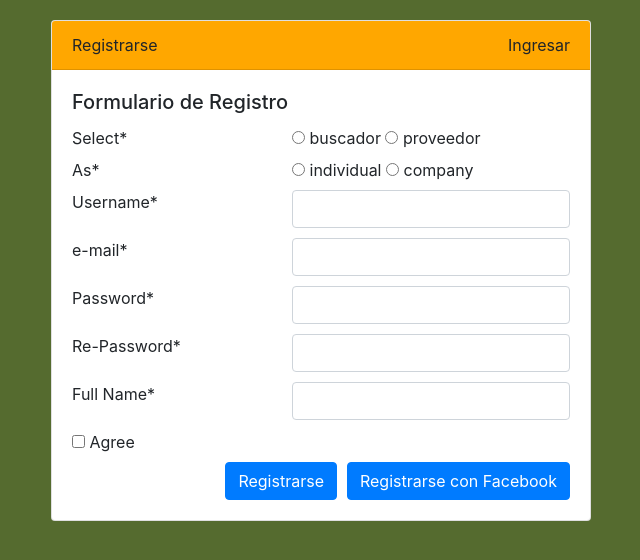
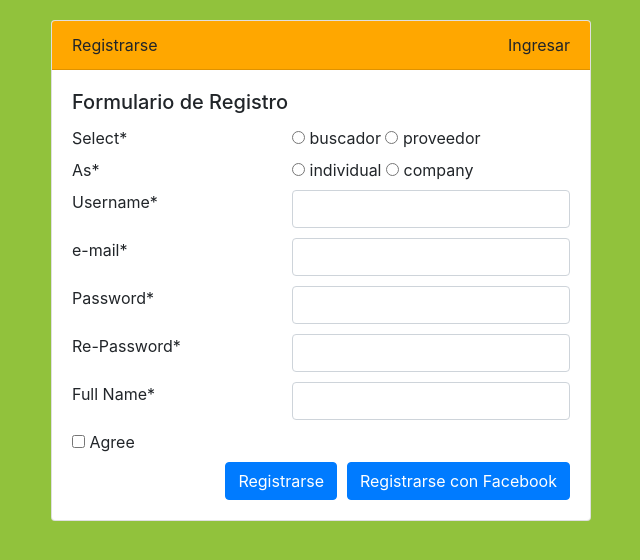
Before and after one commit to xilen0x/4Geeks-5-HTML5-Form2, a plain HTML site: page index.html in a window 1280 px wide. Shown: the whole page, without its empty margins (319-959 px from the left). Drawn offline with nearby package versions, Linux system fonts and the light colour scheme.

Commit message:
bg color mod

```diff
--- a/css/style.css
+++ b/css/style.css
@@ -1,5 +1,5 @@
 body{
-    background-color: darkolivegreen;
+    background-color: rgb(145, 194, 60);
 }
 
 .card{
```
